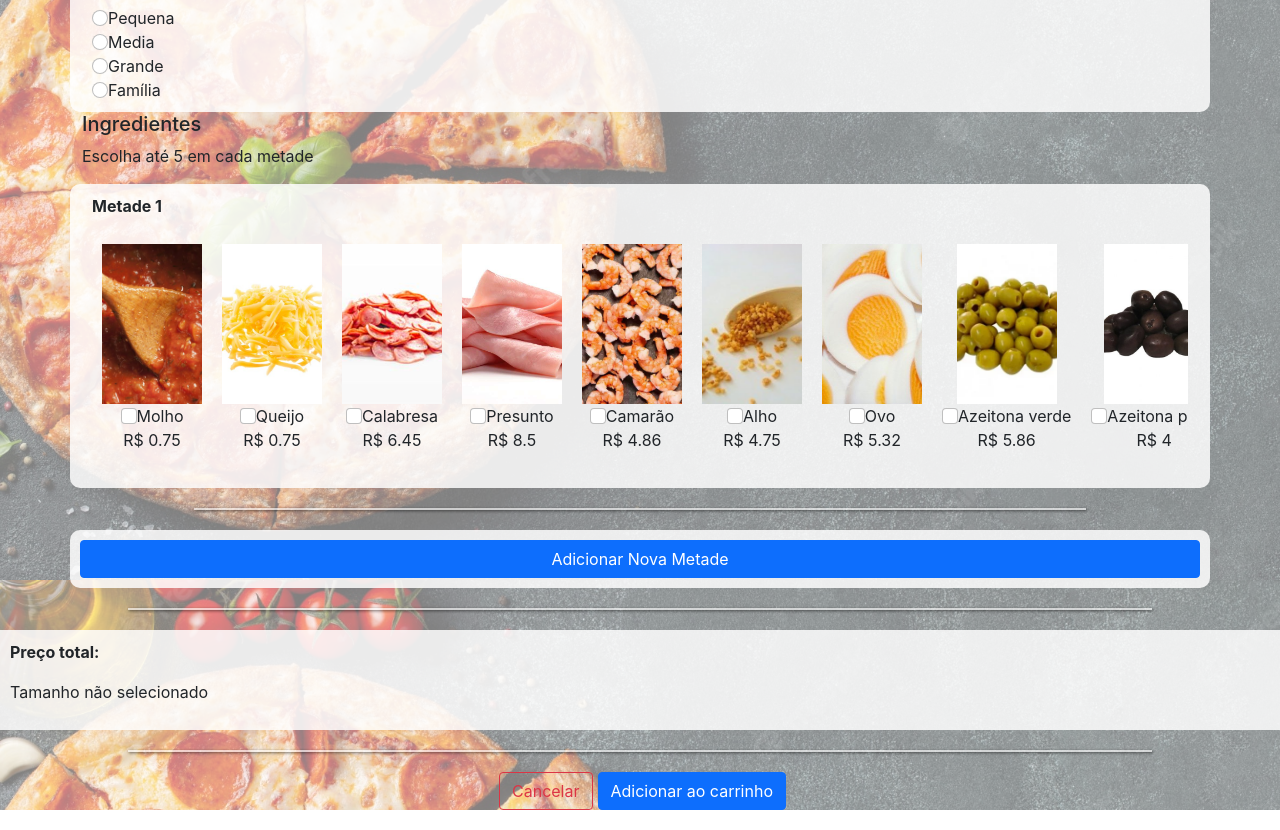
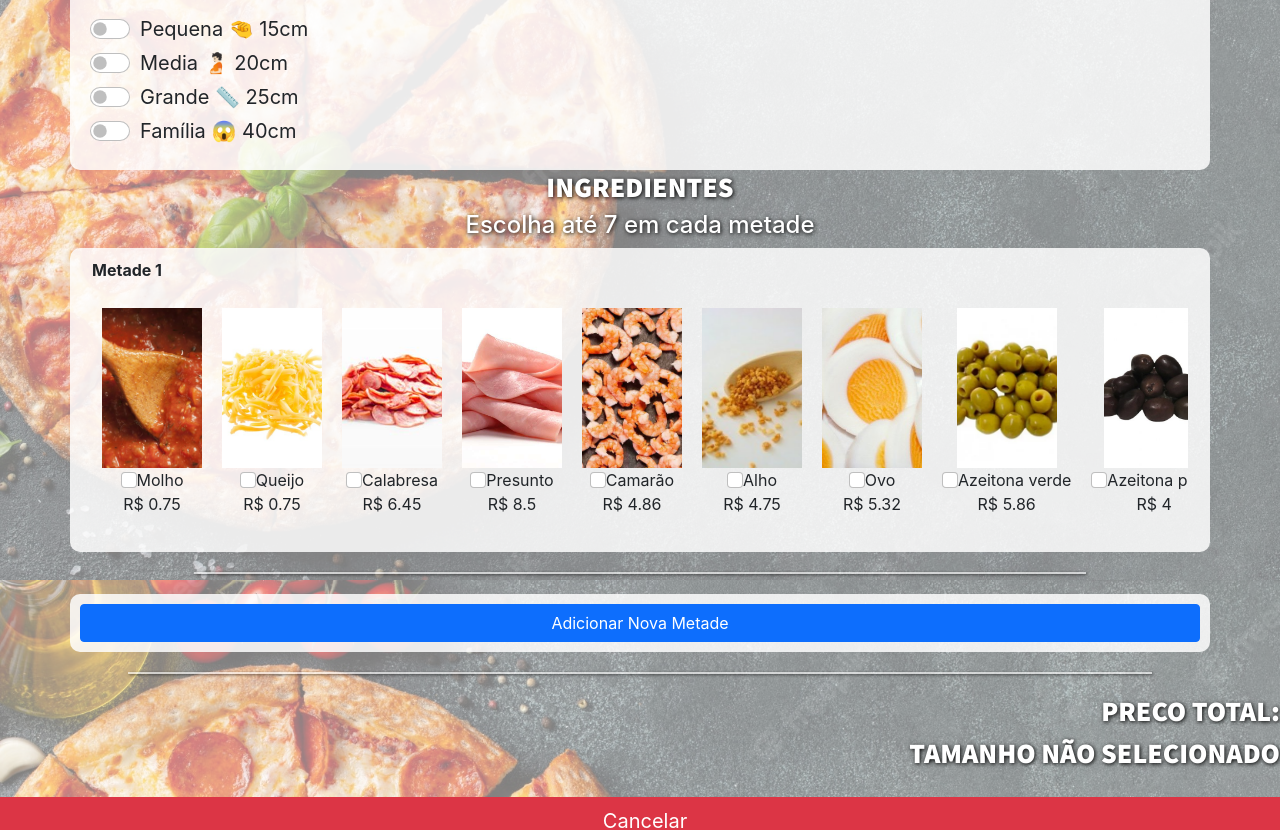
Before and after one commit to dsm-cefet-rj/ti-2022-1-grupo_8, a React (Create React App) app: page /criar-pizza in a window 1280 px wide. Shown: the part 220-1050 px from the top of the page. Built offline with nearby package versions, Linux system fonts and the light colour scheme; a web font is replaced by a local one.

Commit message:
Alterações Estéticas em criar-pizza

```diff
--- a/src/components/Client/criar-pizza.js
+++ b/src/components/Client/criar-pizza.js
@@ -23,12 +23,6 @@ const CriarPizza = () => {
     const [erro, setErro] = useState('');
     const [ingredientes, setIngredientes] = useState([]);
 
-    // função que manipula o radio button de tamanho
-    const handleTamanho = (valor) => {
-        console.log(valor);
-        setTamanho(valor);
-    }
-
     // função que adiciona a pizza customizada ao carrinho
     const adicionarAoCarrinho = () => {
         if (tamanho === "") {
@@ -47,6 +41,13 @@ const CriarPizza = () => {
             // Redirecionar para a página de carrinho
             createBrowserHistory().push("/carrinho");
         }
+    }
+
+    const handleTamanhoRadio = (e) => {
+        let valor = e.target.value;
+        setTamanho(valor);
+        setErro("");
+        document.getElementById("INGREDIENTES").scrollIntoView({ behavior: "smooth" });
     }
 
     useEffect(() => {
@@ -96,48 +97,67 @@ const CriarPizza = () => {
                         }}>{erro}</h5>
                     </div>
                     <div className="row section">
-                        <div className="col">
-                            <p><b>Tamanho</b></p>
-                            <div className="scrollmenu">
-                                <div className="tamanho">
-                                    <div className="col">
-                                        <input className="form-check-input" type="radio" value="Pequena" onChange={() => { handleTamanho("Pequena"); }} id="Pequena" name="tamanho" />
-                                        <label className="form-check-label" htmlFor="tamanho1" >Pequena</label>
+                        <p><b>Tamanho</b></p>
+                        <div>
+                            <div class="form-check form-switch">
+                                <div className="tamanho p-2" onChange={handleTamanhoRadio}
+                                    style={{
+                                        "width": "50%",
+                                        "font-size": "1.25rem"
+                                    }}>
+                                    <div className="col mb-1">
+                                        <input className="form-check-input" type="radio" value="Pequena" id="Pequena" name="tamanho" />
+                                        <label className="form-check-label" htmlFor="tamanho1" >Pequena 🤏 15cm
+                                        </label>
                                     </div>
-                                    <div className="col">
-                                        <input className="form-check-input" type="radio" value="Media" onChange={() => { handleTamanho("Media"); }} id="Media" name="tamanho" />
-                                        <label className="form-check-label" htmlFor="tamanho2" >Media</label>
+                                    <div className="col mb-1">
+                                        <input className="form-check-input" type="radio" value="Media" id="Media" name="tamanho" />
+                                        <label className="form-check-label" htmlFor="tamanho2" >Media 🫄🏻 20cm
+                                        </label>
                                     </div>
-                                    <div className="col">
-                                        <input className="form-check-input" type="radio" value="Grande" onChange={() => { handleTamanho("Grande"); }} id="Grande" name="tamanho" />
-                                        <label className="form-check-label" htmlFor="tamanho3" >Grande</label>
+                                    <div className="col mb-1">
+                                        <input className="form-check-input" type="radio" value="Grande" id="Grande" name="tamanho" />
+                                        <label className="form-check-label" htmlFor="tamanho3" >Grande 📏  25cm
+                                        </label>
                                     </div>
-                                    <div className="col">
-                                        <input className="form-check-input" type="radio" value="Familia" onChange={() => { handleTamanho("Familia"); }} id="Familia" name="tamanho" />
-                                        <label className="form-check-label" htmlFor="tamanho4" >Família</label>
+                                    <div className="col mb-1">
+                                        <input className="form-check-input" type="radio" value="Familia" id="Familia" name="tamanho" />
+                                        <label className="form-check-label" htmlFor="tamanho4" >Família 😱 40cm
+                                        </label>
                                     </div>
                                 </div>
                             </div>
                         </div>
                     </div>
-                    <div className="row">
-                        <h5>Ingredientes</h5>
-                        <p>Escolha até 5 em cada metade</p>
+                    <div className="row" style={{ "textAlign": "center", }} >
+                        <h3
+                            id="INGREDIENTES"
+                        >Ingredientes</h3>
+                        <h4
+                            style={{
+                                "color": "white",
+
+                                "textShadow": "1px 1px 4px black"
+                            }}
+                        >Escolha até 7 em cada metade</h4>
                     </div>
                     <Metade max_ingredientes={5} key="1" id={1} active={true} />
                 </div>
                 <hr />
-                <div className="row section">
-                    <p><b>Preço total:</b></p>
-                    <p>
-                        {erro === '' ? "R$: "+ precoTotal.toFixed(2) : "Tamanho não selecionado"}
-                    </p>
+                <div className="row">
+                    <div className="col-md-12" style={{ "textAlign": "right", "marginBottom": "20px" }}>
+                        <h3>Preço total:</h3>
+                        <h3>
+                            {erro === '' ? "R$: " + precoTotal.toFixed(2) : "Tamanho não selecionado"}
+                        </h3>
+                    </div>
                 </div>
-                <hr />
             </form>
-            <div style={{ "textAlign": "center", }}>
-                <Link to="/menu" style={{ "margin": " 0 5px" }} className="btn btn-outline-danger">Cancelar</Link>
-                <button className="btn btn-primary" onClick={() => adicionarAoCarrinho()}>Adicionar ao carrinho</button>
+            <div className="row" style={{ "textAlign": "center", }}>
+
+                <Link to="/menu" style={{ "margin": " 0 5px" }} className="btn btn-lg btn-danger mb-5">Cancelar</Link>
+
+                <button className="btn btn-lg btn-primary mb-5" onClick={() => adicionarAoCarrinho()}>Adicionar ao carrinho</button>
             </div>
         </>
     );
```
